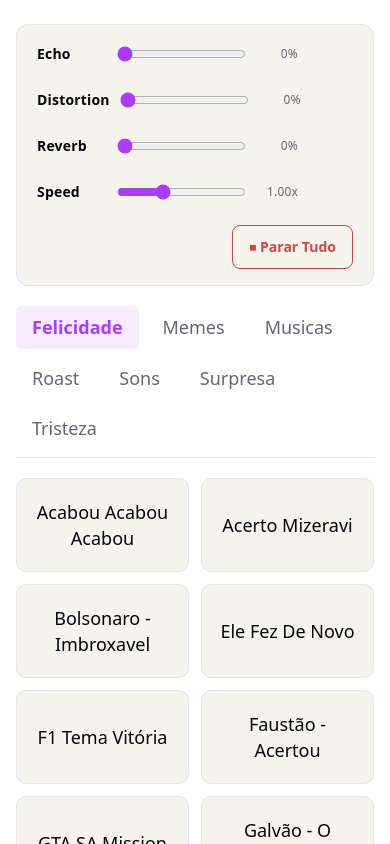
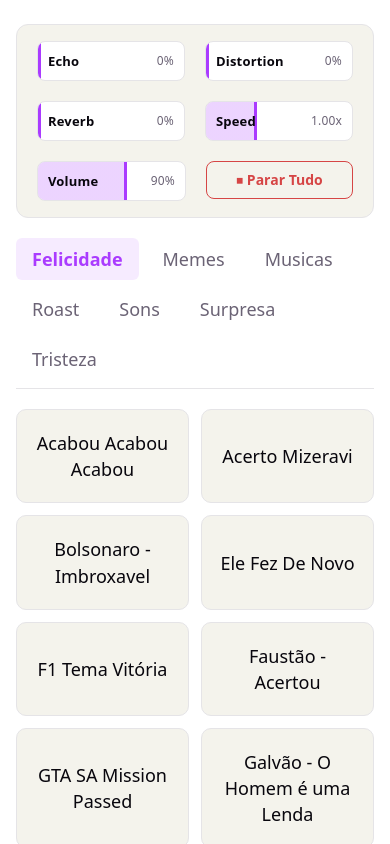
Before and after one commit to edufm/soundboard, a React (Vite) app: page / in a window 390 px wide. Shown: the top 844 px of the page. Built offline with nearby package versions, Linux system fonts and the light colour scheme.

Commit message:
Add master volume slider and restyle effects bar as compact filled sliders
Volume was previously fixed at 0.9 gain with no UI control. The effects
bar now renders each control as a single filled bar with label/value
overlaid, saving space on mobile where 5 sliders used to wrap awkwardly.

```diff
--- a/src/App.css
+++ b/src/App.css
@@ -18,35 +18,93 @@
 }
 
 .effect-control {
-  display: flex;
-  align-items: center;
-  gap: 8px;
-  min-width: 160px;
-}
-
-.effect-control label {
-  font-size: 14px;
-  font-weight: 600;
-  color: var(--text-h);
-  min-width: 70px;
+  position: relative;
+  flex: 1 1 130px;
+  height: 38px;
+  border-radius: 8px;
+  border: 1px solid var(--border);
+  background: var(--bg);
+  overflow: hidden;
 }
 
 .effect-control input[type='range'] {
-  flex: 1;
-  accent-color: var(--accent);
+  position: absolute;
+  inset: 0;
+  z-index: 1;
+  width: 100%;
+  height: 100%;
+  margin: 0;
+  appearance: none;
+  -webkit-appearance: none;
+  background: linear-gradient(
+    to right,
+    color-mix(in srgb, var(--accent) 22%, transparent) 0%,
+    color-mix(in srgb, var(--accent) 22%, transparent) var(--pct),
+    transparent var(--pct),
+    transparent 100%
+  );
+  cursor: pointer;
+}
+
+.effect-control input[type='range']:focus-visible {
+  outline: none;
+  box-shadow: inset 0 0 0 2px var(--accent);
+}
+
+.effect-control input[type='range']::-webkit-slider-runnable-track {
+  height: 100%;
+  background: transparent;
+}
+
+.effect-control input[type='range']::-webkit-slider-thumb {
+  -webkit-appearance: none;
+  width: 3px;
+  height: 100%;
+  border-radius: 0;
+  background: var(--accent);
+  cursor: pointer;
+}
+
+.effect-control input[type='range']::-moz-range-track {
+  height: 100%;
+  background: transparent;
+  border: none;
+}
+
+.effect-control input[type='range']::-moz-range-thumb {
+  width: 3px;
+  height: 100%;
+  border: none;
+  border-radius: 0;
+  background: var(--accent);
+  cursor: pointer;
+}
+
+.effect-label-overlay {
+  position: absolute;
+  inset: 0;
+  z-index: 2;
+  display: flex;
+  align-items: center;
+  justify-content: space-between;
+  padding: 0 10px;
+  pointer-events: none;
+  font-size: 13px;
+  font-weight: 600;
+  color: var(--text-h);
 }
 
 .effect-value {
   font-size: 12px;
+  font-weight: 500;
   font-variant-numeric: tabular-nums;
   color: var(--text);
-  min-width: 42px;
-  text-align: right;
 }
 
 .stop-all-button {
+  flex: 1 1 130px;
+  height: 38px;
   margin-left: auto;
-  padding: 8px 16px;
   border: 1px solid var(--danger);
   border-radius: 8px;
   background: transparent;
@@ -55,7 +113,6 @@
   font-size: 14px;
   cursor: pointer;
   transition: background 0.15s, color 0.15s;
-  align-self: center;
 }
 
 .stop-all-button:hover {
--- a/src/App.jsx
+++ b/src/App.jsx
@@ -1,6 +1,6 @@
 import { useEffect, useState } from 'react'
 import { loadSounds } from './csvParser'
-import { setEffect, setSpeed, stopAll } from './audioEngine'
+import { setEffect, setSpeed, setVolume, stopAll } from './audioEngine'
 import EffectsBar from './components/EffectsBar'
 import Tabs from './components/Tabs'
 import SoundGrid from './components/SoundGrid'
@@ -12,6 +12,7 @@ function App() {
     distortion: 0,
     reverb: 0,
     speed: 1,
+    volume: 0.9,
   })
   const [tabsData, setTabsData] = useState(null)
   const [activeTab, setActiveTab] = useState(null)
@@ -29,6 +30,7 @@ function App() {
   const handleEffectChange = (name, value) => {
     setEffects((prev) => ({ ...prev, [name]: value }))
     if (name === 'speed') setSpeed(value)
+    else if (name === 'volume') setVolume(value)
     else setEffect(name, value)
   }
 
--- a/src/audioEngine.js
+++ b/src/audioEngine.js
@@ -82,6 +82,7 @@ function initChain(audioCtx) {
 
   return {
     firstStageIn: distortionStage.stageIn,
+    masterGain,
     stages: {
       distortion: distortionStage,
       echo: echoStage,
@@ -110,6 +111,11 @@ export function setEffect(name, intensity) {
 
 export function setSpeed(value) {
   speed = value
+}
+
+export function setVolume(value) {
+  const c = getContext()
+  chain.masterGain.gain.setTargetAtTime(value, c.currentTime, 0.02)
 }
 
 function loadBuffer(path) {
--- a/src/components/EffectsBar.jsx
+++ b/src/components/EffectsBar.jsx
@@ -3,6 +3,7 @@ const EFFECTS = [
   { key: 'distortion', label: 'Distortion', min: 0, max: 1, step: 0.01 },
   { key: 'reverb', label: 'Reverb', min: 0, max: 1, step: 0.01 },
   { key: 'speed', label: 'Speed', min: 0.5, max: 2, step: 0.01 },
+  { key: 'volume', label: 'Volume', min: 0, max: 1.5, step: 0.01 },
 ]
 
 function formatValue(key, value) {
@@ -12,21 +13,27 @@ function formatValue(key, value) {
 function EffectsBar({ effects, onChange, onStopAll }) {
   return (
     <div className="effects-bar">
-      {EFFECTS.map(({ key, label, min, max, step }) => (
-        <div className="effect-control" key={key}>
-          <label htmlFor={`effect-${key}`}>{label}</label>
+      {EFFECTS.map(({ key, label, min, max, step }) => {
+        const value = effects[key]
+        const pct = ((value - min) / (max - min)) * 100
+        return (
+          <div className="effect-control" key={key} style={{ '--pct': `${pct}%` }}>
             <input
-            id={`effect-${key}`}
+              aria-label={label}
               type="range"
               min={min}
               max={max}
               step={step}
-            value={effects[key]}
+              value={value}
               onChange={(e) => onChange(key, Number(e.target.value))}
             />
-          <span className="effect-value">{formatValue(key, effects[key])}</span>
+            <div className="effect-label-overlay" aria-hidden="true">
+              <span>{label}</span>
+              <span className="effect-value">{formatValue(key, value)}</span>
             </div>
-      ))}
+          </div>
+        )
+      })}
       <button type="button" className="stop-all-button" onClick={onStopAll}>
         ⏹ Parar Tudo
       </button>
```
Lines whose indentation alone changed are shown as unchanged.
